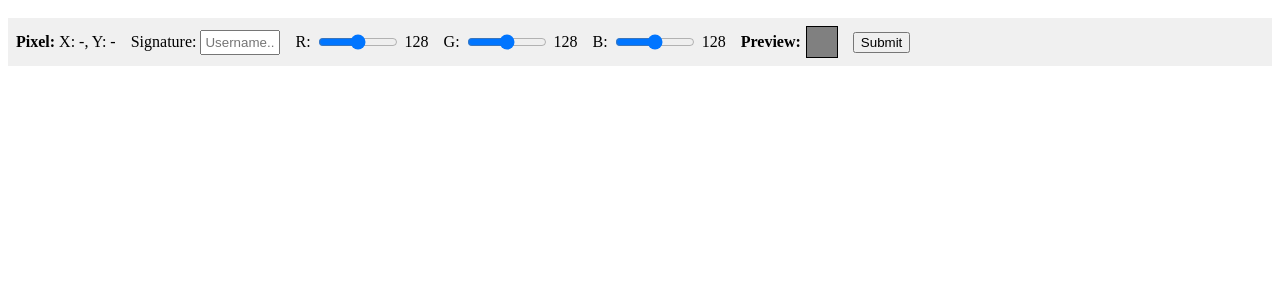
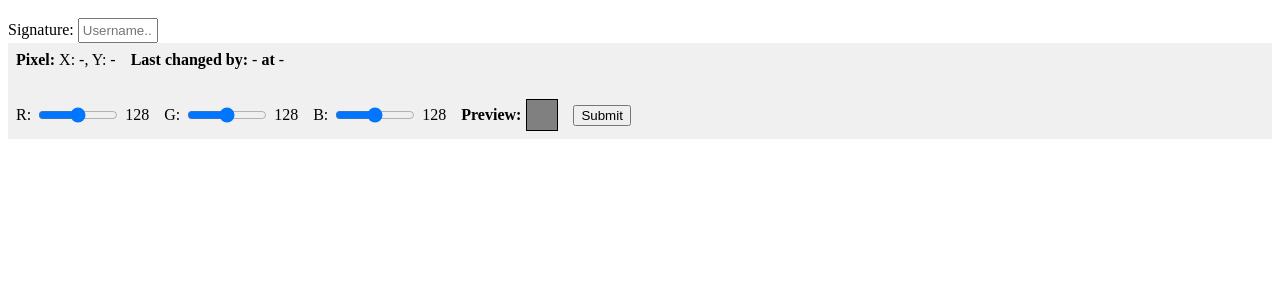
Before and after one commit to cmaul25/CSCI-4830-Individual-Project, a Django app: template grid_art_app/templates/grid.html in a window 1280 px wide. Shown: the top 300 px of the page. Run offline with Django 5.2, Linux system fonts and the light colour scheme; the template is opened without the code that fills it, so the values that code supplies are empty.

Commit message:
left over changes

```diff
--- a/grid_art_app/templates/grid.html
+++ b/grid_art_app/templates/grid.html
@@ -8,6 +8,8 @@
                 {% for pixel in row %}
                 <td style="width:4px; height:4px; background-color:{{ pixel.color }}; border: 1px solid #ccc;"
                     data-x="{{ pixel.x }}" data-y="{{ pixel.y }}"
+                    data-changed-by="{{ pixel.changed_by }}"
+                    data-timestamp="{{ pixel.timestamp }}"
                     onclick="pixelClicked(this)">
                 </td>
                 {% endfor %}
@@ -15,6 +17,13 @@
             {% endfor %}
         </table>
     </div>
+</div>
+
+<!-- Section 2: Signature -->
+<div>
+    <label>Signature:</label>
+    <input type="text" id="signature" placeholder="Username..." style="width: 80px; padding: 3px;">
+    <span id="signature-warning" style="color: red; display: none;">Required!</span>
 </div>
 
 <!-- Section 3: Color Widget -->
@@ -25,10 +34,10 @@
     </div>
 
     <div>
-        <label>Signature:</label>
-        <input type="text" id="signature" placeholder="Username..." style="width: 80px; padding: 3px;">
-        <span id="signature-warning" style="color: red; display: none;">Required!</span>
+        <strong>Last changed by:</strong> <span id="last-changed-by">-</span> <strong>at</strong> <span id="last-changed-time">-</span>
     </div>
+
+    <div style="width: 100%; height: 0;"></div>
 
     <div style="display: flex; align-items: center; gap: 5px;">
         <label>R:</label>
@@ -68,9 +77,13 @@
 
         const x = td.getAttribute('data-x');
         const y = td.getAttribute('data-y');
+        const changedBy = td.getAttribute('data-changed-by') || 'Never changed';
+        const timestamp = td.getAttribute('data-timestamp') || '-';
 
         document.getElementById('pixel-x').innerText = x;
         document.getElementById('pixel-y').innerText = y;
+        document.getElementById('last-changed-by').innerText = changedBy;
+        document.getElementById('last-changed-time').innerText = timestamp;
         document.getElementById('color-widget').style.display = 'flex';
         updatePreview();
     }
--- a/grid_art_app/views.py
+++ b/grid_art_app/views.py
@@ -13,12 +13,14 @@ def grid(request):
     height = 200
     changed_pixels = Pixel.objects.all()
     pixel_dict = {(p.x, p.y): p.color for p in changed_pixels}
+    pixel_info = {(p.x, p.y): {'changed_by': p.changed_by, 'timestamp': p.timestamp.strftime('%Y-%m-%d %H:%M:%S') if p.timestamp else '-'} for p in changed_pixels}
     grid = []
     for y in range(height):
         row = []
         for x in range(width):
             color = pixel_dict.get((x, y), '#FFFFFF')
-            row.append({'x': x, 'y': y, 'color': color})
+            info = pixel_info.get((x, y), {'changed_by': 'Unchanged', 'timestamp': '-'})
+            row.append({'x': x, 'y': y, 'color': color, 'changed_by': info['changed_by'], 'timestamp': info['timestamp']})
         grid.append(row)
     return render(request, 'grid.html', {'grid': grid})
 
```
